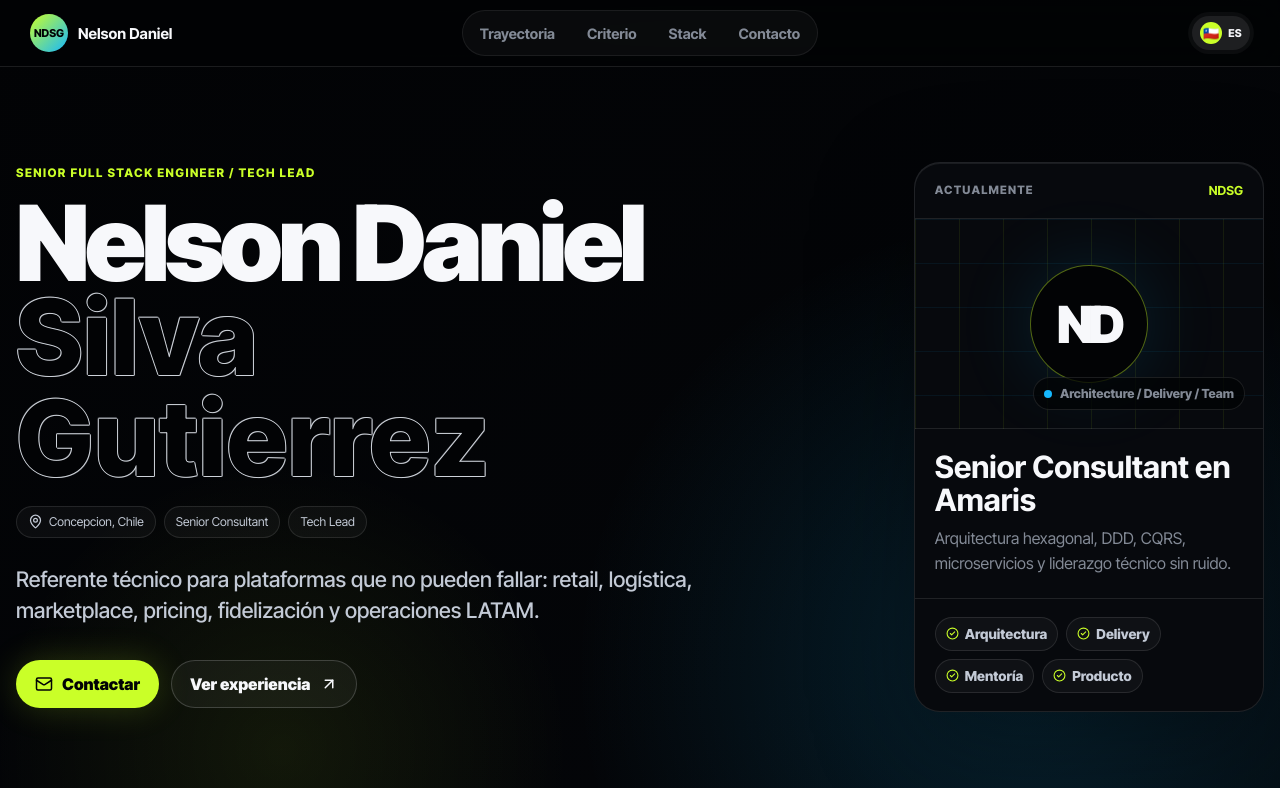
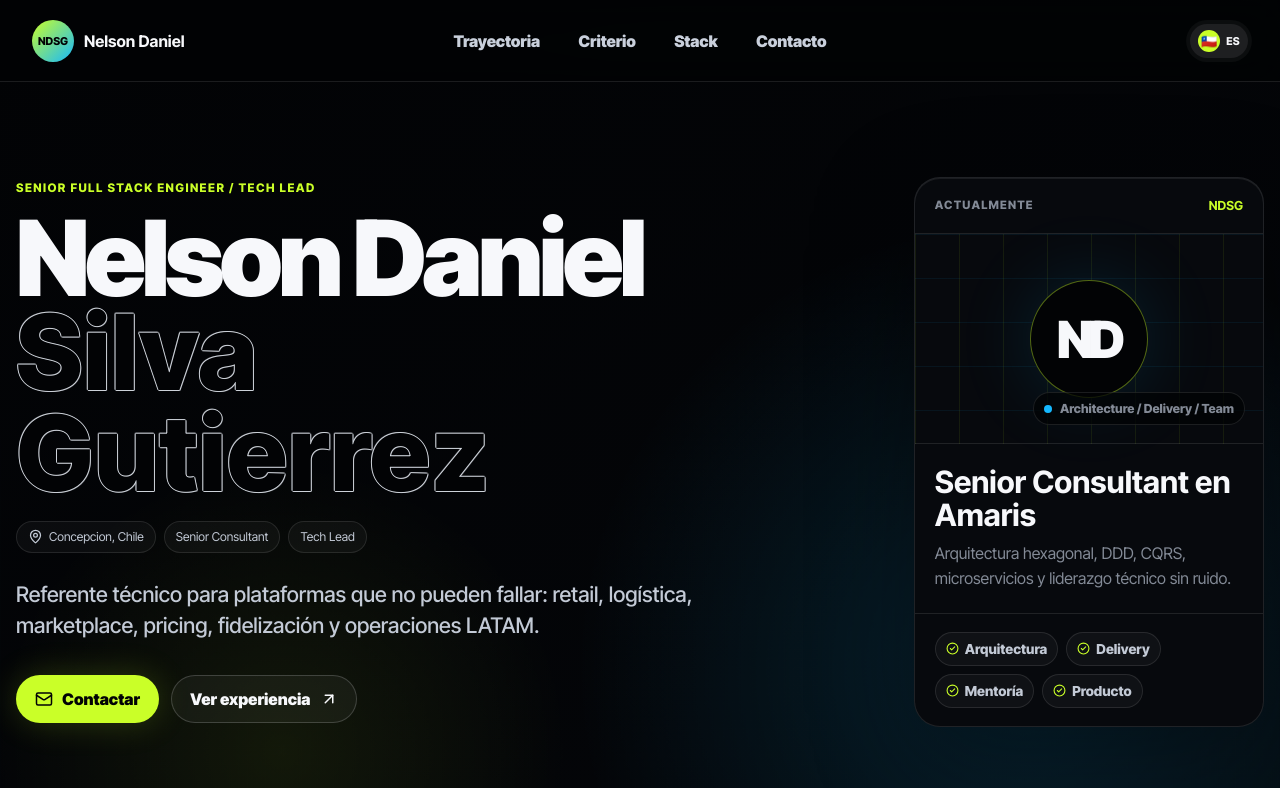
Before and after one commit to ndsg24/portfolio, a React (Vite) app: page / in a window 1280 px wide. Shown: the top 788 px of the page. Built offline with nearby package versions, Linux system fonts and the light colour scheme.

Commit message:
Enhance navigation tech rail and contact actions

```diff
--- /dev/null
+++ b/src/components/BrandIcons.jsx
@@ -0,0 +1,17 @@
+import { siGithub } from 'simple-icons'
+
+export function GitHubLogo() {
+  return (
+    <svg aria-hidden="true" className="brand-logo" viewBox="0 0 24 24">
+      <path d={siGithub.path} />
+    </svg>
+  )
+}
+
+export function LinkedInLogo() {
+  return (
+    <svg aria-hidden="true" className="brand-logo" viewBox="0 0 24 24">
+      <path d="M20.45 20.45h-3.56v-5.57c0-1.33-.02-3.04-1.85-3.04-1.85 0-2.14 1.45-2.14 2.94v5.67H9.34V8.98h3.42v1.57h.05c.48-.9 1.64-1.85 3.37-1.85 3.6 0 4.27 2.37 4.27 5.46v6.29ZM5.32 7.41a2.06 2.06 0 1 1 0-4.12 2.06 2.06 0 0 1 0 4.12Zm1.78 13.04H3.53V8.98H7.1v11.47ZM22.22 0H1.77C.79 0 0 .77 0 1.72v20.56C0 23.23.79 24 1.77 24h20.45c.98 0 1.78-.77 1.78-1.72V1.72C24 .77 23.2 0 22.22 0Z" />
+    </svg>
+  )
+}
--- a/src/components/Contact.jsx
+++ b/src/components/Contact.jsx
@@ -1,5 +1,6 @@
 import { motion } from 'framer-motion'
-import { Code2, ExternalLink, Mail } from 'lucide-react'
+import { Mail } from 'lucide-react'
+import { GitHubLogo, LinkedInLogo } from './BrandIcons'
 import { fadeUp, stagger } from '../lib/animation'
 
 function Contact({ t }) {
@@ -20,14 +21,14 @@ function Contact({ t }) {
       <motion.div className="contact-actions" variants={fadeUp}>
         <a className="button primary" href={`mailto:${t('contact.email')}`}>
           <Mail size={18} aria-hidden="true" />
-          {t('contact.email')}
+          {t('contact.cta')}
         </a>
         <a className="icon-link" href="https://www.linkedin.com/in/nelson-daniel-dev/" target="_blank" rel="noreferrer">
-          <ExternalLink size={18} aria-hidden="true" />
+          <LinkedInLogo />
           LinkedIn
         </a>
         <a className="icon-link" href="https://github.com/" target="_blank" rel="noreferrer">
-          <Code2 size={18} aria-hidden="true" />
+          <GitHubLogo />
           GitHub
         </a>
       </motion.div>
--- a/src/components/StackSection.jsx
+++ b/src/components/StackSection.jsx
@@ -1,12 +1,31 @@
 import { motion } from 'framer-motion'
 import { fadeUp, stagger } from '../lib/animation'
 import { techLogos } from '../lib/techLogos'
+
+const fallbackLabels = {
+  'SQL Server': 'SQL',
+  'Azure Service Bus': 'ASB',
+  'AWS': 'AWS',
+  'Azure': 'AZ',
+  'Microservices': 'MS',
+  'Microservicios': 'MS',
+  'Microserviços': 'MS',
+  'TDD': 'TDD',
+  'CQRS': 'CQ',
+  'DDD': 'DDD',
+  'Arquitectura Hexagonal': 'HX',
+  'Hexagonal Architecture': 'HX',
+  'Arquitetura Hexagonal': 'HX',
+  'Testing unitario/integración/e2e': 'TST',
+  'Unit/integration/e2e testing': 'TST',
+  'Testing unitário/integração/e2e': 'TST',
+}
 
 function TechLogo({ name }) {
   const logo = techLogos[name]
 
   if (!logo) {
-    return <span className="tech-fallback">{name.slice(0, 2).toUpperCase()}</span>
+    return <span className="tech-fallback">{fallbackLabels[name] || name.slice(0, 2).toUpperCase()}</span>
   }
 
   return (
--- a/src/i18n.js
+++ b/src/i18n.js
@@ -113,6 +113,7 @@ const resources = {
       contact: {
         title: 'Hablemos de tu plataforma',
         text: 'Disponible para roles Senior Full Stack, Tech Lead, referente técnico o consultoría de arquitectura.',
+        cta: 'Escríbeme',
         email: 'nelsondaniel.dev@gmail.com',
       },
       footer: 'Concepción, Chile / Español nativo / Portugués C1 / Inglés B2',
@@ -229,6 +230,7 @@ const resources = {
       contact: {
         title: 'Let’s talk about your platform',
         text: 'Available for Senior Full Stack, Tech Lead, technical reference, or architecture consulting roles.',
+        cta: 'Email me',
         email: 'nelsondaniel.dev@gmail.com',
       },
       footer: 'Concepcion, Chile / Native Spanish / Portuguese C1 / English B2',
@@ -345,6 +347,7 @@ const resources = {
       contact: {
         title: 'Vamos falar da sua plataforma',
         text: 'Disponível para posições Senior Full Stack, Tech Lead, referência técnica ou consultoria de arquitetura.',
+        cta: 'Enviar email',
         email: 'nelsondaniel.dev@gmail.com',
       },
       footer: 'Concepción, Chile / Espanhol nativo / Português C1 / Inglês B2',
--- a/src/styles.css
+++ b/src/styles.css
@@ -115,8 +115,8 @@ a {
   gap: 12px;
   width: 100vw;
   margin: 0 0 0 calc(50% - 50vw);
-  min-height: 66px;
-  padding: 10px max(16px, calc((100vw - 1260px) / 2 + 16px));
+  min-height: 82px;
+  padding: 14px max(18px, calc((100vw - 1260px) / 2 + 18px));
   border: 0;
   border-bottom: 1px solid var(--line);
   border-radius: 0;
@@ -138,7 +138,8 @@ a {
   width: min(1120px, 100%);
   margin: 14px auto 0;
   grid-template-columns: auto minmax(360px, 1fr) auto;
-  padding: 8px;
+  min-height: 68px;
+  padding: 8px 10px;
   border: 1px solid var(--line);
   border-radius: 999px;
   box-shadow: 0 20px 80px rgba(0, 0, 0, 0.28);
@@ -182,8 +183,8 @@ a {
 
 .brand span {
   display: grid;
-  width: 38px;
-  height: 38px;
+  width: 42px;
+  height: 42px;
   place-items: center;
   border-radius: 50%;
   background: linear-gradient(135deg, var(--lime), var(--blue));
@@ -195,36 +196,58 @@ a {
 
 .brand strong {
   color: var(--ink);
-  font-size: 0.94rem;
+  font-size: 1rem;
 }
 
 .nav-links {
   align-self: center;
   justify-content: center;
-  gap: 4px;
-  padding: 3px;
-  border: 1px solid rgba(255, 255, 255, 0.075);
-  border-radius: 999px;
-  background: rgba(255, 255, 255, 0.035);
+  gap: clamp(18px, 3vw, 42px);
+  padding: 0;
+  border: 0;
+  border-radius: 0;
+  background: transparent;
 }
 
 .nav-links a {
+  position: relative;
   display: inline-flex;
   align-items: center;
-  min-height: 38px;
-  padding: 0 14px;
-  border-radius: 999px;
-  color: var(--muted);
-  font-size: 0.9rem;
-  font-weight: 700;
+  min-height: 44px;
+  padding: 0;
+  border-radius: 0;
+  color: #c9d0dc;
+  font-size: 1rem;
+  font-weight: 850;
+  letter-spacing: -0.01em;
   transition:
     color 180ms ease,
-    background 180ms ease;
+    text-shadow 180ms ease;
+}
+
+.nav-links a::after {
+  position: absolute;
+  right: 0;
+  bottom: 7px;
+  left: 0;
+  height: 2px;
+  background: linear-gradient(90deg, var(--lime), var(--blue));
+  content: "";
+  opacity: 0;
+  transform: scaleX(0.45);
+  transition:
+    opacity 180ms ease,
+    transform 180ms ease;
 }
 
 .nav-links a:hover {
-  background: rgba(255, 255, 255, 0.07);
-  color: var(--ink);
+  color: var(--lime);
+  text-shadow: 0 0 22px rgba(202, 255, 40, 0.18);
+}
+
+.nav-links a:hover::after {
+  opacity: 1;
+  transform: scaleX(1);
 }
 
 .language-switcher {
@@ -843,11 +866,14 @@ h2 {
 
 .skill-rail {
   width: 100vw;
-  margin-top: 20px;
+  margin-top: 28px;
   margin-left: calc(50% - 50vw);
   overflow: hidden;
   border-top: 1px solid var(--line);
   border-bottom: 1px solid var(--line);
+  background:
+    linear-gradient(90deg, rgba(202, 255, 40, 0.055), rgba(21, 184, 255, 0.045)),
+    rgba(255, 255, 255, 0.018);
 }
 
 .skill-rail div {
@@ -859,19 +885,21 @@ h2 {
 .skill-rail span {
   display: inline-flex;
   align-items: center;
-  gap: 10px;
-  padding: 18px 26px;
+  gap: 12px;
+  min-height: 78px;
+  padding: 18px 30px;
   border-right: 1px solid var(--line);
   color: var(--ink);
   font-family: inherit;
-  font-size: 0.88rem;
+  font-size: 1.05rem;
+  font-weight: 850;
   white-space: nowrap;
 }
 
 .tech-logo,
 .tech-fallback {
-  width: 22px;
-  height: 22px;
+  width: 30px;
+  height: 30px;
   flex: 0 0 auto;
 }
 
@@ -883,11 +911,18 @@ h2 {
 .tech-fallback {
   display: grid;
   place-items: center;
-  border: 1px solid rgba(202, 255, 40, 0.4);
-  border-radius: 50%;
+  border: 1px solid rgba(21, 184, 255, 0.5);
+  border-radius: 9px;
+  background: rgba(21, 184, 255, 0.08);
   color: var(--lime);
-  font-size: 0.62rem;
+  font-size: 0.74rem;
   font-weight: 900;
+}
+
+.brand-logo {
+  width: 19px;
+  height: 19px;
+  fill: currentColor;
 }
 
 .contact-band {
@@ -1005,10 +1040,10 @@ h2 {
     top: 10px;
     grid-template-columns: auto 1fr;
     border-radius: 24px;
+    min-height: 66px;
   }
 
-  .brand strong,
-  .topbar-actions .availability-chip {
+  .brand strong {
     display: none;
   }
 
```
